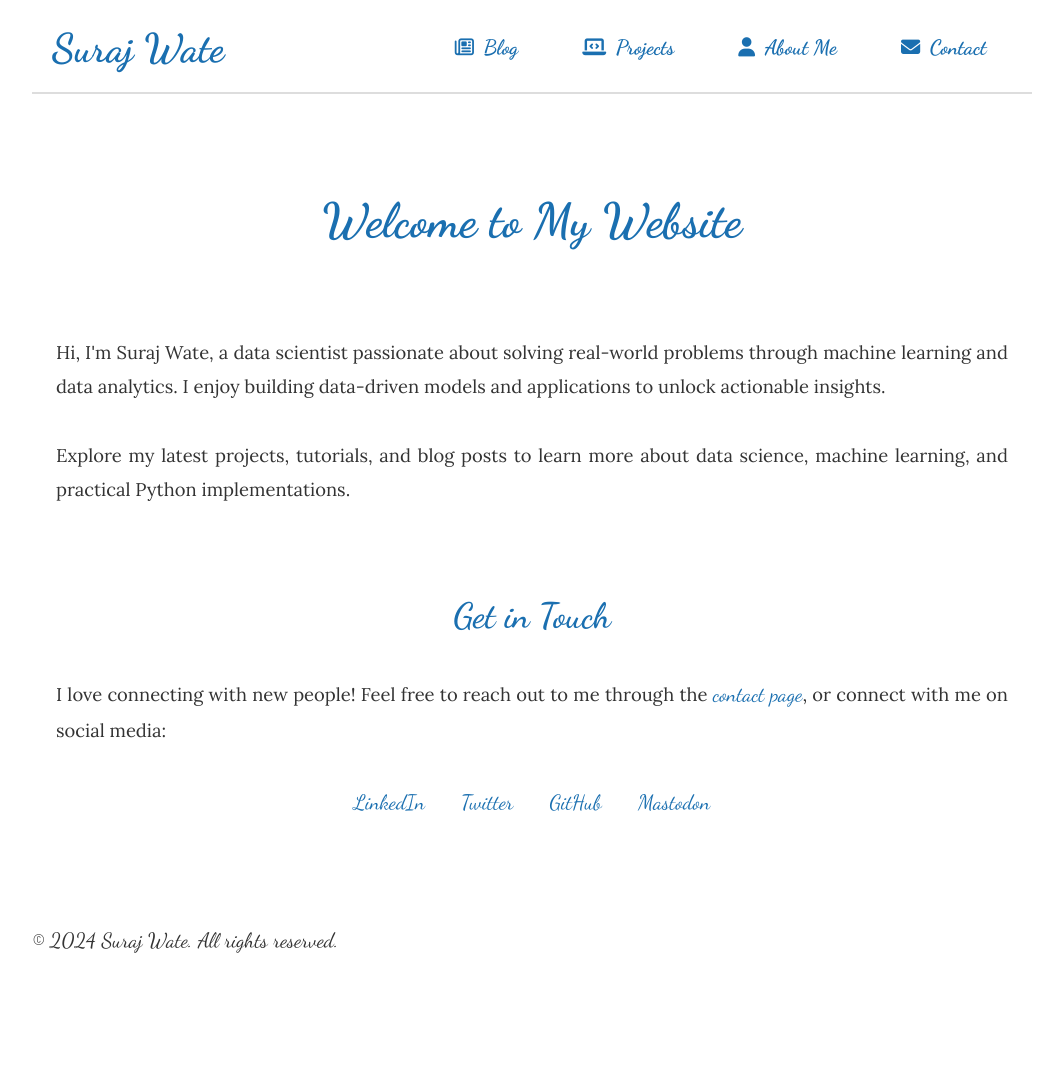
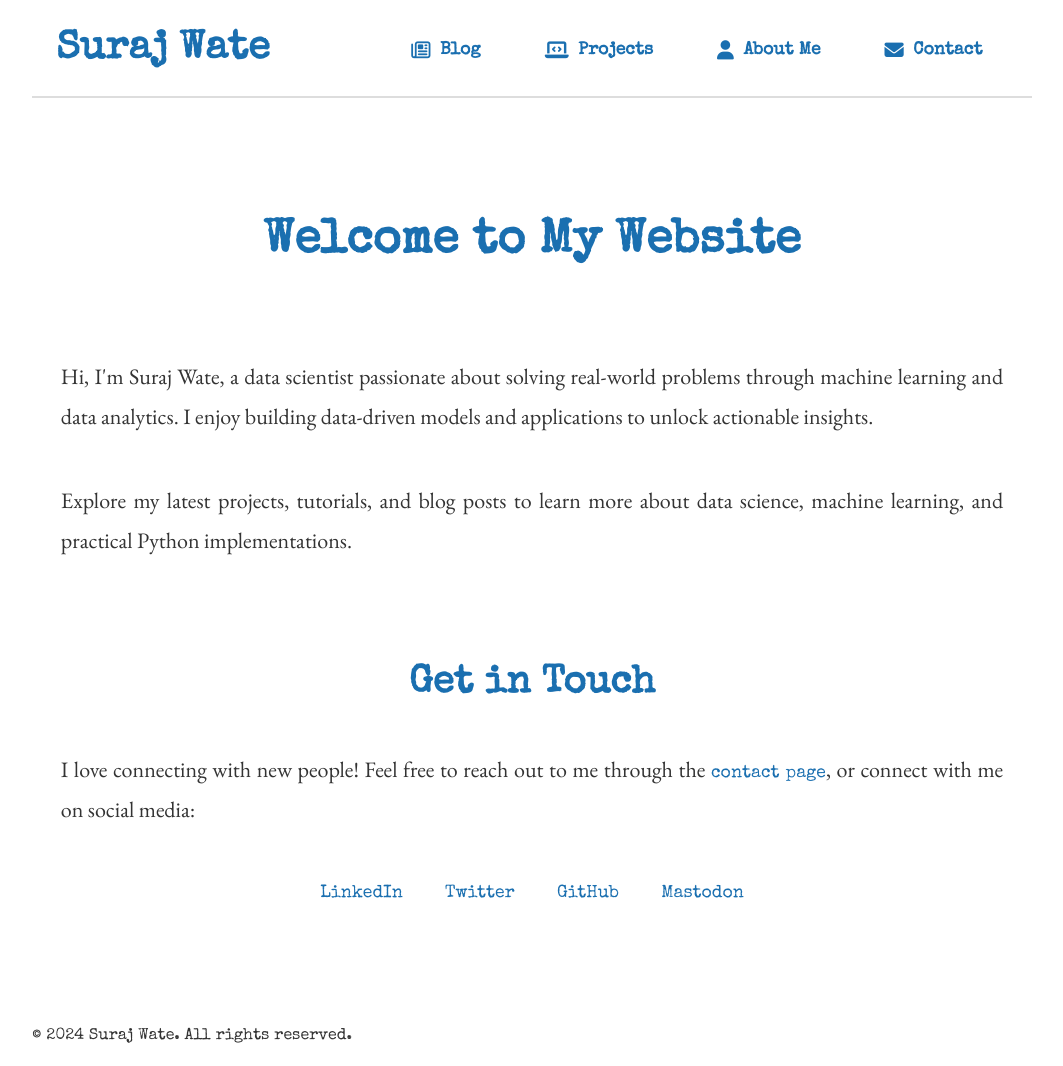
Before and after one commit to surajwate/surajwate.github.io, an Eleventy site: page src/index.html in a window 1280 px wide. Shown: the whole page, without its empty margins (108-1171 px from the left). Before the commit the page ends 980 px from the top, so only its background shows below. Built offline with nearby package versions, Linux system fonts and the light colour scheme; Eleventy itself is replaced by a stand-in of ours; files that its build step writes are made by us from their sources; a web font is replaced by a local one; what @kevingimbel/eleventy-plugin-mermaid, eleventy-plugin-date, jsdom would draw is missing.

Commit message:
change fonts

```diff
--- a/src/assets/css/base.css
+++ b/src/assets/css/base.css
@@ -1,4 +1,7 @@
 @import url('https://fonts.googleapis.com/css2?family=Dancing+Script:wght@400..700&family=Lora:ital,wght@0,400..700;1,400..700&display=swap');
+@import url('https://fonts.googleapis.com/css2?family=Playfair+Display:ital,wght@0,400..900;1,400..900&display=swap');
+@import url('https://fonts.googleapis.com/css2?family=Special+Elite&family=EB+Garamond:wght@400;700&display=swap');
+
 
 :root {
     --primary-color: #1A6FB0;
@@ -8,6 +11,8 @@
     --text-light-color: #666;
     --border-radius: 8px;
     --box-shadow: 0 4px 8px rgba(0, 0, 0, 0.1); /* Softer shadow for depth */
+    --primany-font: 'Special Elite', monospace; /* For headings */
+    --secondary-font: 'EB Garamond', serif; /* For paragraphs */
 }
 
 * {
@@ -25,7 +30,8 @@ body {
 }
 
 body {
-    font-family: "Lora", serif;
+    font-family: var(--secondary-font);
+    font-size: 1.2rem;
     line-height: 1.8;
     display: flex;
     height: 100%;
@@ -69,6 +75,9 @@ footer {
     background-color: var(--background-color);
     color: var(--text-color);
     text-align: center; /* Ensure text is centered */
+    font-family: var(--primany-font);
+    font-optical-sizing: auto;
+    font-size: 1.0rem;
 }
 
 footer .footer-container {
@@ -76,9 +85,6 @@ footer .footer-container {
     margin: 0 auto; /* Center the footer content */
     padding: 1em 0;
     text-align: center;
-    font-family: "Dancing Script", cursive;
-    font-optical-sizing: auto;
-    font-size: 1.3rem;
 }
 
 footer p {
@@ -91,41 +97,28 @@ section {
     border-bottom: 1px solid #eee; /* Optional light border for separation */
 }
 
-/* .container {
-    max-width: 1000px;
-    margin: 0 auto;
-    padding: 2em;
-    background-color: transparent;
-    border-radius: 0;
-    box-shadow: none;
-} */
-
 h1 {
-    color: var(--primary-color);
-    font-size: 2.6em; /* Larger font for h1 */
+    font-size: 2.4em; /* Larger font for h1 */
     font-weight: 700; /* Bold weight for primary heading */
 }
 
 h2 {
-    color: var(--primary-color);
     margin-bottom: 0.8em;
-    font-size: 2.2em; /* Slightly smaller for h2 */
+    font-size: 2.0em; /* Slightly smaller for h2 */
     font-weight: 600; /* Semi-bold for subheading */
     margin-top: 1.2em; /* Add some spacing above the heading */
 }
 
 h3 {
-    color: var(--primary-color);
     margin-bottom: 0.7em;
-    font-size: 1.8em; /* Smaller than h2 */
+    font-size: 1.6em; /* Smaller than h2 */
     font-weight: 500; /* Medium weight */
     margin-top: 1em; /* Add some spacing above the heading */
 }
 
 h4 {
-    color: var(--primary-color);
     margin-bottom: 0.6em;
-    font-size: 1.5em; /* Standard size for h4 */
+    font-size: 1.4em; /* Standard size for h4 */
     font-weight: 500;
     margin-top: 0.8em; /* Add some spacing above the heading */
 }
@@ -133,7 +126,8 @@ h4 {
 
 /* Headings should have similar left alignment */
 h1, h2, h3, h4 {
-    font-family: "Dancing Script", cursive;
+    color: var(--primary-color);
+    font-family: var(--primany-font);
     font-optical-sizing: auto;
     padding: 0;
     text-align: left;
@@ -153,10 +147,15 @@ p {
 a {
     text-decoration: none;
     color: var(--primary-color);
-    font-family: "Dancing Script", cursive;
+    font-family: var(--primany-font);
     font-optical-sizing: auto;
-    font-size: 1.3rem;
+    font-size: 1.1rem;
+    font-weight: 500;
     transition: color 0.3s ease;
+}
+
+body a {
+    /* font-size: 1.3rem; */
 }
 
 a:focus,
@@ -244,7 +243,7 @@ button:hover {
     max-width: 1000px;
     margin: 0 auto;
     padding: 0.5em 1.25em; /* Consistent padding */
-    font-family: "Dancing Script", cursive;
+    font-family: var(--primany-font);
     font-optical-sizing: auto;
     border-bottom: 2px solid #ddd;
 }
--- a/src/assets/css/blog.css
+++ b/src/assets/css/blog.css
@@ -1,7 +1,7 @@
 /* Blog headings */
 .blog-container h1 {
   text-align: left;
-  font-size: 2.5rem;
+  /* font-size: 2.5rem; */
   color: var(--primary-color);
   margin-bottom: 1.0em;
   padding-left: 0em; /* Align heading with content */
--- a/src/assets/css/project.css
+++ b/src/assets/css/project.css
@@ -2,18 +2,18 @@
 .project-container h1 {
   color: var(--primary-color);
   text-align: left;
-  font-size: 2.5rem;
+  /* font-size: 2.5rem; */
   /* margin-bottom: 0.5em; */
   line-height: 1.2em;
   display: block;
 }
 
 .project-container h3 a {
-  font-size: 1.8rem;
+  /* font-size: 1.8rem; */
 }
 
 .project-container p a {
-  font-size: 1.35rem;
+  /* font-size: 1.35rem; */
 }
 
 /* Project date */
```
